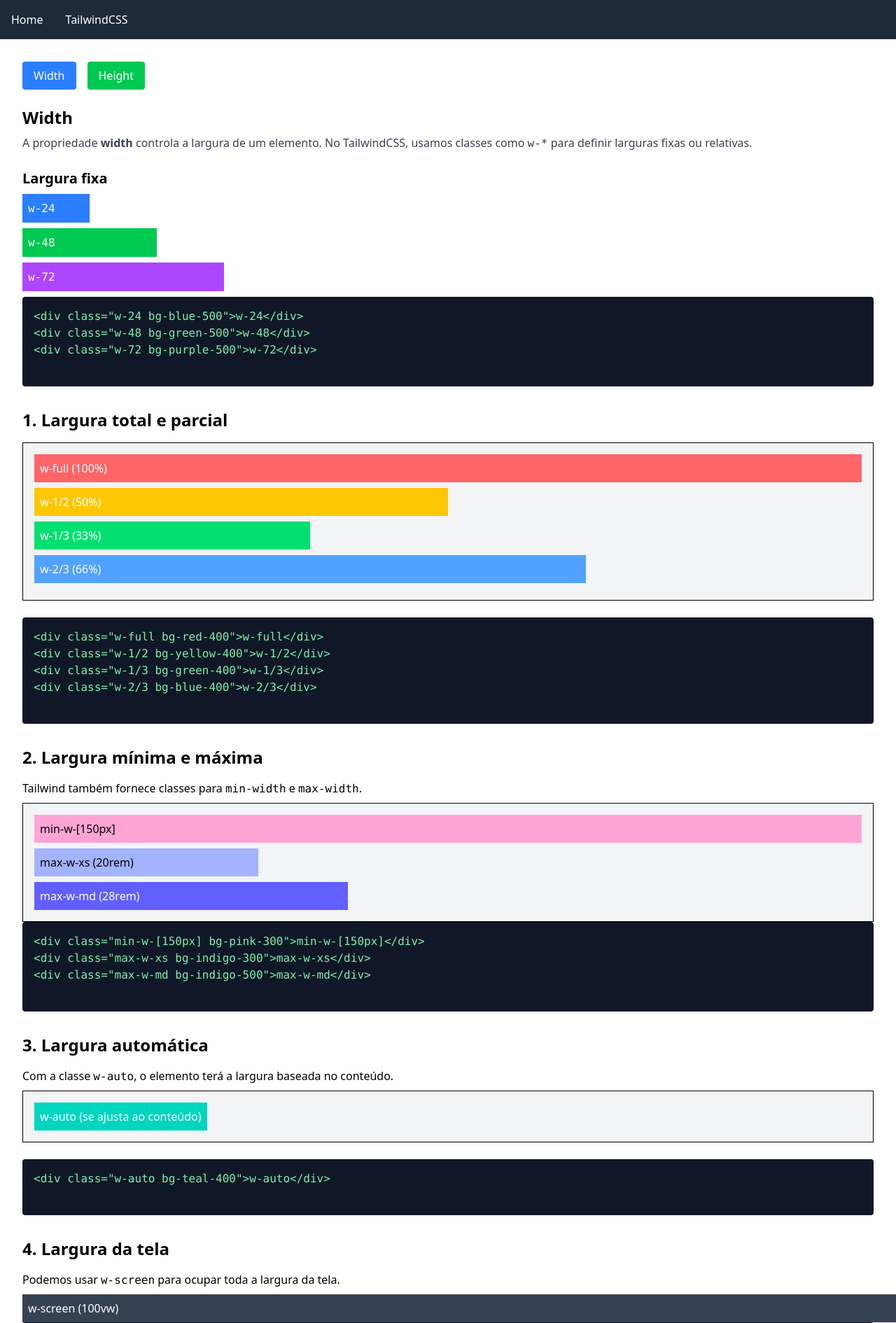
After one commit to rodrigols89/django-ui.com, a Django app: page /tailwind/sizing/ in a window 1280 px wide. The commit adds this page. Shown: the top 1890 px of the page at 70% size. Run offline with Django 5.2, Linux system fonts and the light colour scheme.

Commit message:
Add 'Tailwind Sizing' studies

```diff
--- a/frontend/templates/components/navbar.html
+++ b/frontend/templates/components/navbar.html
@@ -14,7 +14,7 @@
                 <!-- Dropdown -->
                 <ul class="absolute left-0 mt-2 w-56 bg-white text-gray-800 rounded shadow-lg opacity-0 scale-95 group-hover:opacity-100 group-hover:scale-100 transform transition-all duration-200 origin-top">
                     <li><a href="{% url 'spacing' %}" class="block px-4 py-2 hover:bg-gray-100">Spacing</a></li>
-                    <li><a href="#" class="block px-4 py-2 hover:bg-gray-100">Sizing</a></li>
+                    <li><a href="{% url 'sizing' %}" class="block px-4 py-2 hover:bg-gray-100">Sizing</a></li>
                     <li><a href="#" class="block px-4 py-2 hover:bg-gray-100">Layout</a></li>
                     <li><a href="#" class="block px-4 py-2 hover:bg-gray-100">Flexbox & Grid</a></li>
                     <li><a href="#" class="block px-4 py-2 hover:bg-gray-100">Typography</a></li>
--- /dev/null
+++ b/frontend/templates/pages/tailwind/sizing.html
@@ -0,0 +1,212 @@
+{% extends "base.html" %}
+
+{% block title %}Sizing{% endblock %}
+
+{% block content %}
+    {% include "components/navbar.html" %}
+
+        <div class="flex m-8 space-x-4 mb-6">
+        <a href="#width" class="px-4 py-2 rounded text-white bg-blue-500 hover:bg-blue-600">
+            Width
+        </a>
+        <a href="#height" class="px-4 py-2 rounded text-white bg-green-500 hover:bg-green-600">
+            Height
+        </a>
+    </div>
+
+    <!-- WIDTH -->
+    <section id="width" class="pb-0 p-8 pt-0">
+
+        <h1 class="text-2xl font-bold mt-6">Width</h1>
+        <p class="mt-2 text-gray-700">
+            A propriedade <strong>width</strong> controla a largura de um elemento.
+            No TailwindCSS, usamos classes como <code>w-*</code> para definir larguras fixas ou relativas.
+        </p>
+
+        <!-- Exemplo: largura fixa -->
+        <div class="mt-6">
+            <h2 class="text-xl font-semibold mb-2">Largura fixa</h2>
+            <div class="bg-blue-500 text-white w-24 p-2 mb-2">
+                <code>w-24</code>
+            </div>
+            <div class="bg-green-500 text-white w-48 p-2 mb-2">
+                <code>w-48</code>
+            </div>
+            <div class="bg-purple-500 text-white w-72 p-2 mb-2">
+                <code>w-72</code>
+            </div>
+        </div>
+
+        <pre class="bg-gray-900 text-green-300 p-4 rounded mb-6">
+&lt;div class="w-24 bg-blue-500"&gt;w-24&lt;/div&gt;
+&lt;div class="w-48 bg-green-500"&gt;w-48&lt;/div&gt;
+&lt;div class="w-72 bg-purple-500"&gt;w-72&lt;/div&gt;
+        </pre>
+
+        <!-- Exemplo: largura total e parcial -->
+        <h2 class="text-2xl font-semibold mt-8 mb-4">1. Largura total e parcial</h2>
+        <div class="border p-4 bg-gray-100">
+            <div class="bg-red-400 w-full text-white p-2 mb-2">w-full (100%)</div>
+            <div class="bg-yellow-400 w-1/2 text-white p-2 mb-2">w-1/2 (50%)</div>
+            <div class="bg-green-400 w-1/3 text-white p-2 mb-2">w-1/3 (33%)</div>
+            <div class="bg-blue-400 w-2/3 text-white p-2 mb-2">w-2/3 (66%)</div>
+        </div>
+        <br/>
+
+        <pre class="bg-gray-900 text-green-300 p-4 rounded mb-6">
+&lt;div class="w-full bg-red-400"&gt;w-full&lt;/div&gt;
+&lt;div class="w-1/2 bg-yellow-400"&gt;w-1/2&lt;/div&gt;
+&lt;div class="w-1/3 bg-green-400"&gt;w-1/3&lt;/div&gt;
+&lt;div class="w-2/3 bg-blue-400"&gt;w-2/3&lt;/div&gt;
+        </pre>
+
+        <!-- Exemplo: largura mínima e máxima -->
+        <h2 class="text-2xl font-semibold mt-8 mb-4">2. Largura mínima e máxima</h2>
+        <p class="mb-2">
+            Tailwind também fornece classes para <code>min-width</code> e <code>max-width</code>.
+        </p>
+        <div class="border p-4 bg-gray-100">
+            <div class="bg-pink-300 min-w-[150px] p-2 mb-2">
+                min-w-[150px]
+            </div>
+            <div class="bg-indigo-300 max-w-xs p-2 mb-2">
+                max-w-xs (20rem)
+            </div>
+            <div class="bg-indigo-500 max-w-md p-2 text-white">
+                max-w-md (28rem)
+            </div>
+        </div>
+
+        <pre class="bg-gray-900 text-green-300 p-4 rounded mb-6">
+&lt;div class="min-w-[150px] bg-pink-300"&gt;min-w-[150px]&lt;/div&gt;
+&lt;div class="max-w-xs bg-indigo-300"&gt;max-w-xs&lt;/div&gt;
+&lt;div class="max-w-md bg-indigo-500"&gt;max-w-md&lt;/div&gt;
+        </pre>
+
+        <!-- Exemplo: largura automática -->
+        <h2 class="text-2xl font-semibold mt-8 mb-4">3. Largura automática</h2>
+        <p class="mb-2">
+            Com a classe <code>w-auto</code>, o elemento terá a largura baseada no conteúdo.
+        </p>
+        <div class="border p-4 bg-gray-100">
+            <div class="bg-teal-400 w-auto p-2 text-white inline-block">
+                w-auto (se ajusta ao conteúdo)
+            </div>
+        </div>
+        <br/>
+
+        <pre class="bg-gray-900 text-green-300 p-4 rounded mb-6">
+&lt;div class="w-auto bg-teal-400"&gt;w-auto&lt;/div&gt;
+        </pre>
+
+        <!-- Exemplo: largura da tela -->
+        <h2 class="text-2xl font-semibold mt-8 mb-4">4. Largura da tela</h2>
+        <p class="mb-2">
+            Podemos usar <code>w-screen</code> para ocupar toda a largura da tela.
+        </p>
+        <div class="bg-gray-700 text-white w-screen p-2">
+            w-screen (100vw)
+        </div>
+
+        <pre class="bg-gray-900 text-green-300 p-4 rounded mb-6">
+    &lt;div class="w-screen bg-gray-700"&gt;w-screen&lt;/div&gt;
+        </pre>
+    </section>
+
+    <!-- HEIGHT -->
+    <section id="height" class="p-8">
+        <h1 class="text-2xl font-bold mt-6">Height</h1>
+        <p class="mt-2 text-gray-700">
+            A propriedade <strong>height</strong> controla a altura de um elemento.
+            No TailwindCSS, usamos classes como <code>h-*</code> para definir alturas fixas ou relativas.
+        </p>
+
+        <!-- Exemplo: altura fixa -->
+        <div class="mt-6">
+            <h2 class="text-xl font-semibold mb-2">Altura fixa</h2>
+            <div class="bg-blue-500 text-white h-12 w-32 flex items-center justify-center mb-2">
+                h-12
+            </div>
+            <div class="bg-green-500 text-white h-24 w-32 flex items-center justify-center mb-2">
+                h-24
+            </div>
+            <div class="bg-purple-500 text-white h-40 w-32 flex items-center justify-center">
+                h-40
+            </div>
+        </div>
+        <br/>
+
+        <pre class="bg-gray-900 text-green-300 p-4 rounded mb-6">
+&lt;div class="h-12 bg-blue-500"&gt;h-12&lt;/div&gt;
+&lt;div class="h-24 bg-green-500"&gt;h-24&lt;/div&gt;
+&lt;div class="h-40 bg-purple-500"&gt;h-40&lt;/div&gt;
+        </pre>
+
+        <!-- Exemplo: altura total e parcial -->
+        <h2 class="text-2xl font-semibold mt-8 mb-4">1. Altura total e parcial</h2>
+        <div class="border p-4 bg-gray-100 h-64 flex gap-2">
+            <div class="bg-red-400 h-full w-1/4 text-white flex items-center justify-center">h-full</div>
+            <div class="bg-yellow-400 h-1/2 w-1/4 text-white flex items-center justify-center">h-1/2</div>
+            <div class="bg-green-400 h-1/3 w-1/4 text-white flex items-center justify-center">h-1/3</div>
+            <div class="bg-blue-400 h-2/3 w-1/4 text-white flex items-center justify-center">h-2/3</div>
+        </div>
+        <br/>
+
+        <pre class="bg-gray-900 text-green-300 p-4 rounded mb-6">
+&lt;div class="h-full bg-red-400"&gt;h-full&lt;/div&gt;
+&lt;div class="h-1/2 bg-yellow-400"&gt;h-1/2&lt;/div&gt;
+&lt;div class="h-1/3 bg-green-400"&gt;h-1/3&lt;/div&gt;
+&lt;div class="h-2/3 bg-blue-400"&gt;h-2/3&lt;/div&gt;
+        </pre>
+
+        <!-- Exemplo: altura mínima e máxima -->
+        <h2 class="text-2xl font-semibold mt-8 mb-4">2. Altura mínima e máxima</h2>
+        <p class="mb-2">
+            Tailwind também fornece classes para <code>min-height</code> e <code>max-height</code>.
+        </p>
+        <div class="border p-4 bg-gray-100">
+            <div class="bg-pink-300 min-h-[100px] w-40 flex items-center justify-center mb-2">
+                min-h-[100px]
+            </div>
+            <div class="bg-indigo-300 max-h-24 overflow-y-auto w-40 p-2">
+                max-h-24<br>Texto extra<br>Texto extra<br>Texto extra<br>Texto extra
+            </div>
+        </div>
+        <br/>
+
+        <pre class="bg-gray-900 text-green-300 p-4 rounded mb-6">
+&lt;div class="min-h-[100px] bg-pink-300"&gt;min-h-[100px]&lt;/div&gt;
+&lt;div class="max-h-24 bg-indigo-300"&gt;max-h-24&lt;/div&gt;
+        </pre>
+
+        <!-- Exemplo: altura automática -->
+        <h2 class="text-2xl font-semibold mt-8 mb-4">3. Altura automática</h2>
+        <p class="mb-2">
+            Com a classe <code>h-auto</code>, o elemento terá altura baseada no conteúdo.
+        </p>
+        <div class="border p-4 bg-gray-100">
+            <div class="bg-teal-400 h-auto w-40 p-2 text-white">
+                h-auto<br>Altura conforme o conteúdo
+            </div>
+        </div>
+        <br/>
+
+        <pre class="bg-gray-900 text-green-300 p-4 rounded mb-6">
+&lt;div class="h-auto bg-teal-400"&gt;h-auto&lt;/div&gt;
+        </pre>
+
+        <!-- Exemplo: altura da tela -->
+        <h2 class="text-2xl font-semibold mt-8 mb-4">4. Altura da tela</h2>
+        <p class="mb-2">
+            Podemos usar <code>h-screen</code> para ocupar toda a altura da tela.
+        </p>
+        <div class="bg-gray-700 text-white h-40 h-screen flex items-center justify-center">
+            h-screen (100vh)
+        </div>
+        <br/>
+
+        <pre class="bg-gray-900 text-green-300 p-4 rounded mb-6">
+&lt;div class="h-screen bg-gray-700"&gt;h-screen&lt;/div&gt;
+        </pre>
+    </section>
+{% endblock %}
--- a/frontend/urls.py
+++ b/frontend/urls.py
@@ -1,7 +1,8 @@
 from django.urls import path
-from .views import home, spacing
+from .views import home, spacing, sizing
 
 urlpatterns = [
     path('', home, name='home'),
     path(route="tailwind/spacing/", view=spacing, name="spacing"),
+    path(route="tailwind/sizing/", view=sizing, name="sizing"),
 ]
--- a/frontend/views.py
+++ b/frontend/views.py
@@ -1,4 +1,5 @@
 from django.shortcuts import render
+
 
 def home(request):
     if request.method == 'GET':
@@ -7,3 +8,7 @@ def home(request):
 def spacing(request):
     if request.method == 'GET':
         return render(request, 'pages/tailwind/spacing.html')
+
+def sizing(request):
+    if request.method == 'GET':
+        return render(request, 'pages/tailwind/sizing.html')
```
